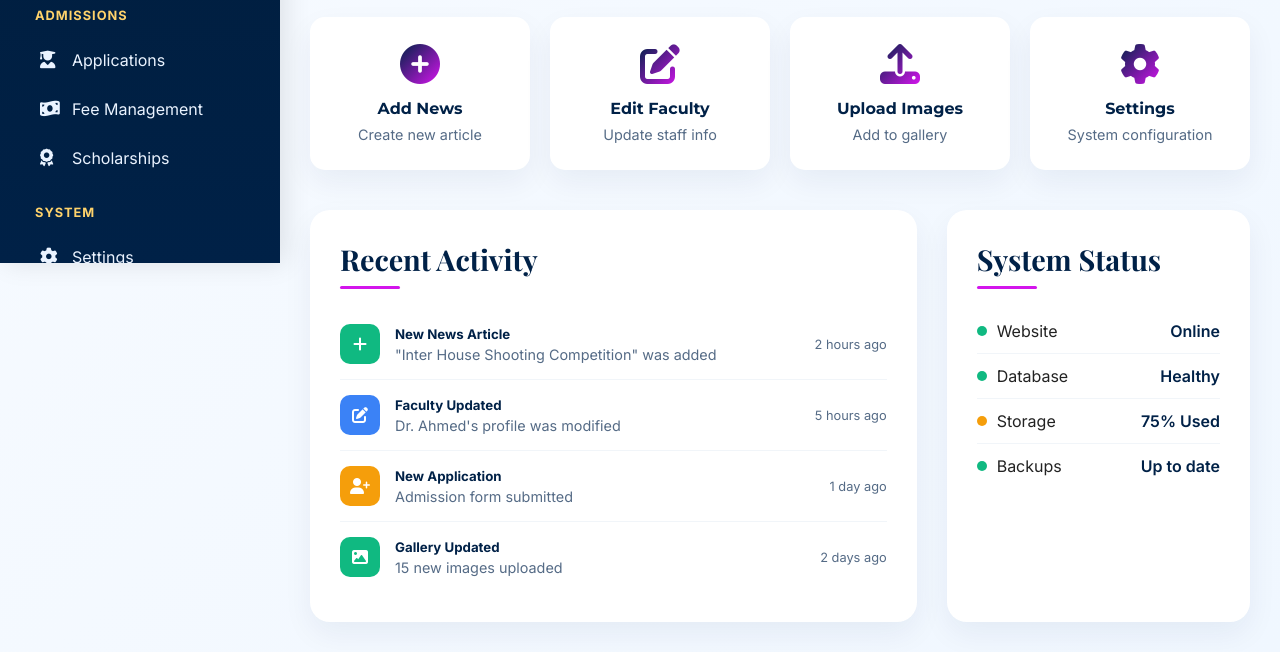
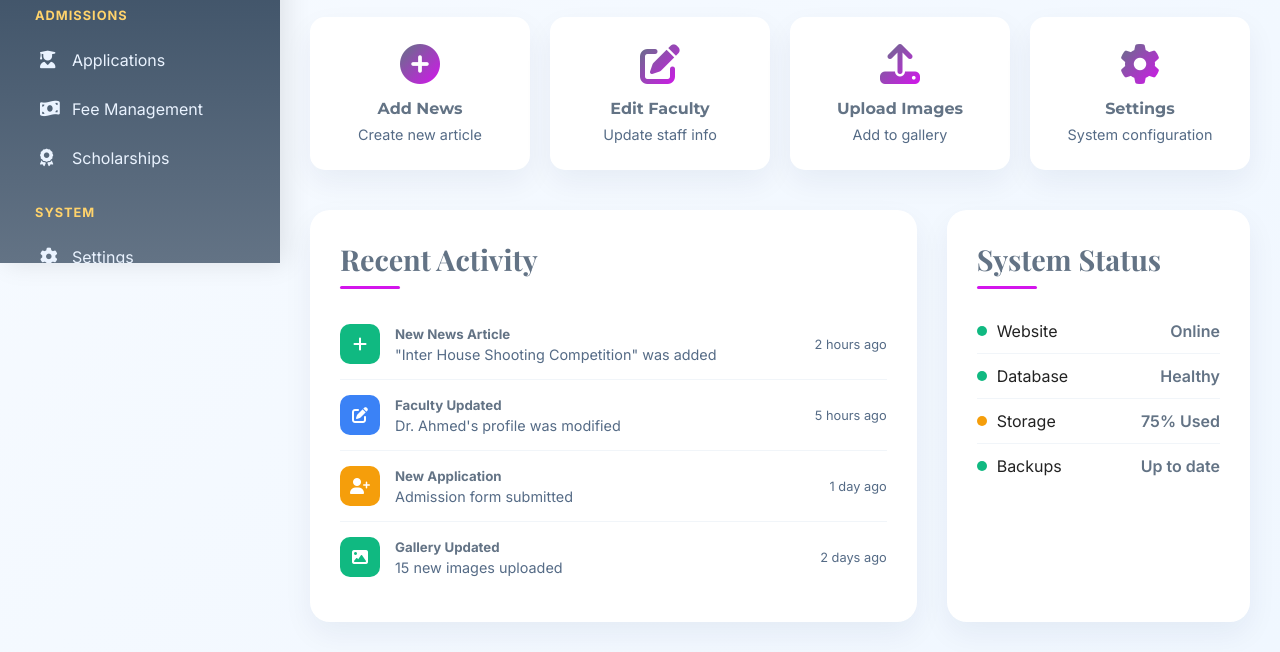
Before and after one commit to sohailjamali595/Cadet-College-Snaghar-Website, a plain HTML site: page admin/admin-dashboard.html in a window 1280 px wide. Shown: the part 537-1189 px from the top of the page. Drawn offline with nearby package versions, Linux system fonts and the light colour scheme.

Commit message:
practice update

```diff
--- a/admin/admin-dashboard.html
+++ b/admin/admin-dashboard.html
@@ -9,7 +9,7 @@
     <style>
         /* ========== CSS VARIABLES ========== */
         :root {
-            --primary: #002147;
+            --primary: #637385;
             --secondary: #d315ec;
             --accent: #fdfcf9;
             --sidebar: #011b36;
```
